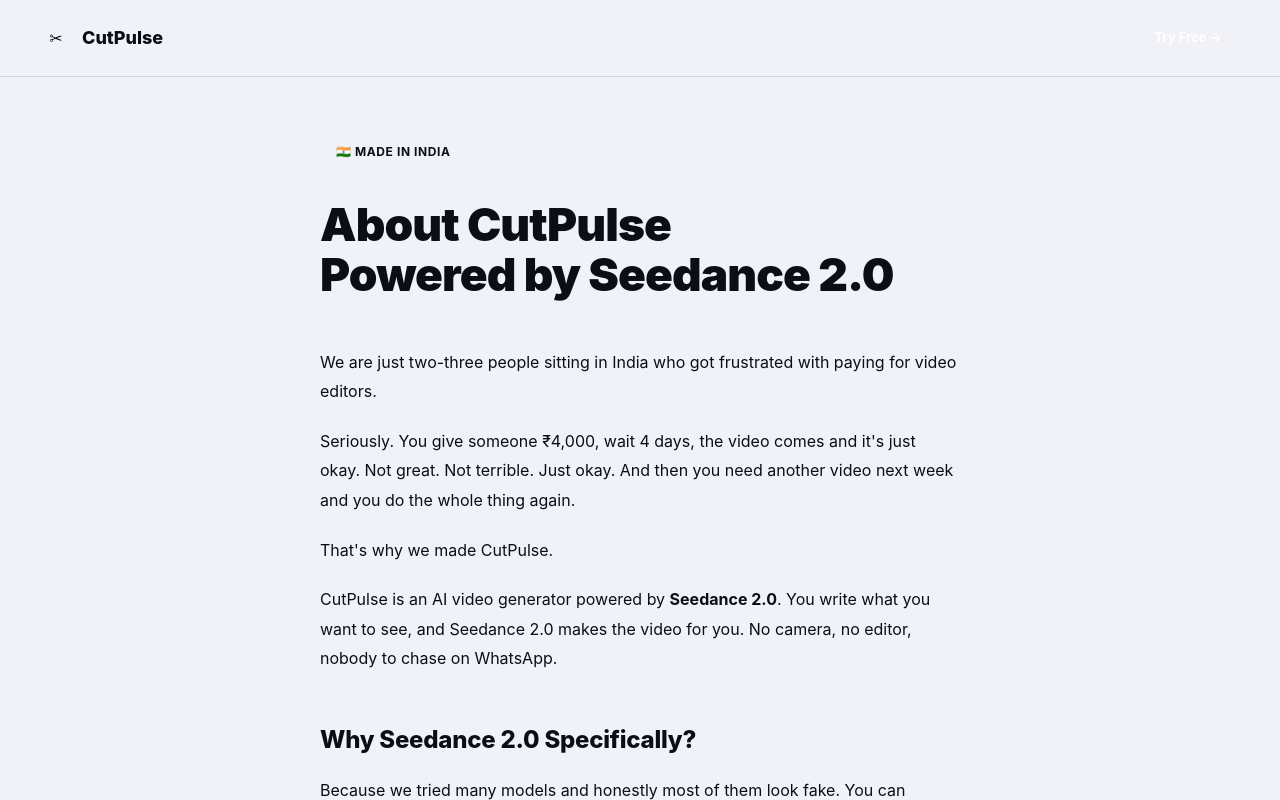
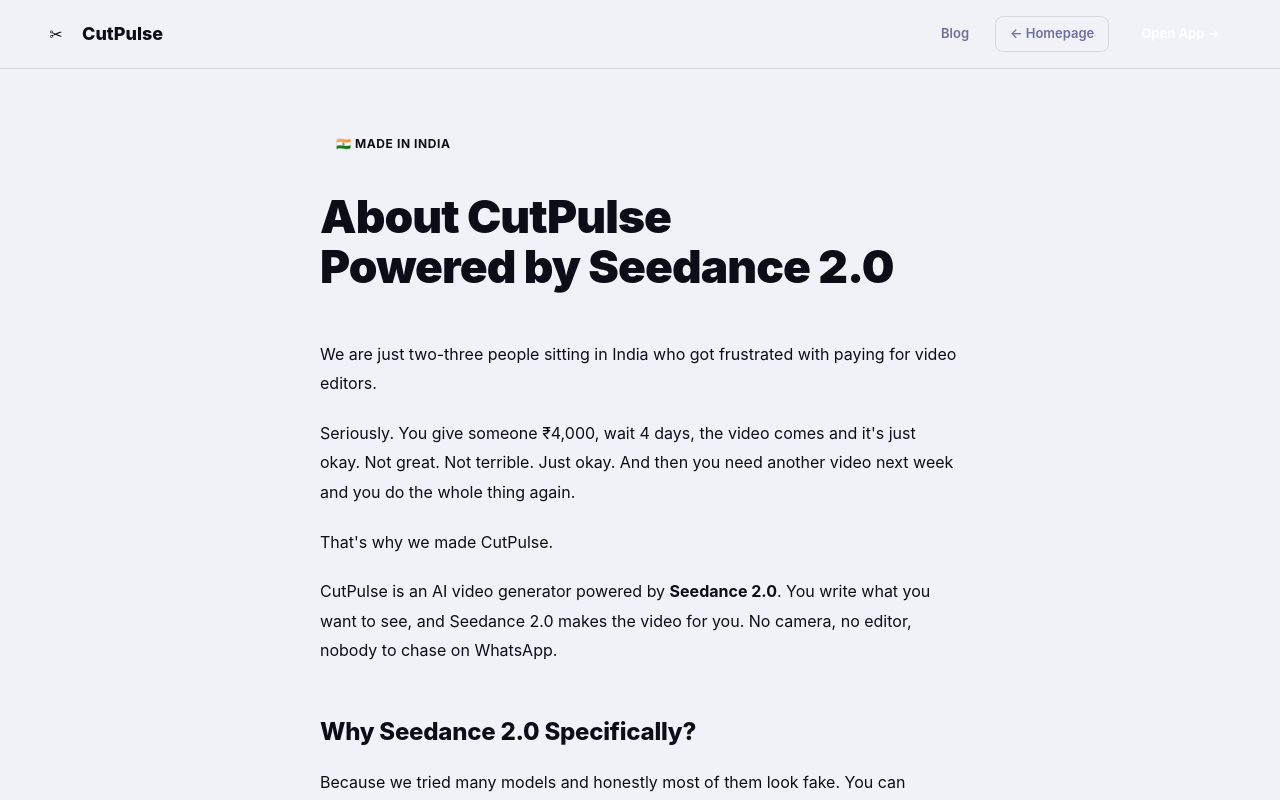
Before and after one commit to tusharandcollege-art/cutpulse, a Next.js app: page /about in a window 1280 px wide. Built offline with nearby package versions, Linux system fonts and the light colour scheme.

Commit message:
fix: about page - add clear Homepage and Open App navigation buttons

```diff
--- a/app/about/page.tsx
+++ b/app/about/page.tsx
@@ -34,11 +34,12 @@
 
             {/* Header */}
             <header style={{
-                padding: '20px 40px',
+                padding: '16px 40px',
                 borderBottom: '1px solid var(--border)',
                 display: 'flex', alignItems: 'center', justifyContent: 'space-between',
                 position: 'sticky', top: 0, zIndex: 10, background: 'var(--bg)',
             }}>
+                {/* Logo */}
                 <Link href="/" style={{ display: 'flex', alignItems: 'center', gap: 10, textDecoration: 'none' }}>
                     <div style={{
                         width: 32, height: 32, borderRadius: 8,
@@ -47,13 +48,28 @@
                     }}>✂</div>
                     <span style={{ fontWeight: 800, fontSize: 18, color: 'var(--text)' }}>CutPulse</span>
                 </Link>
+
+                {/* Nav Links */}
+                <div style={{ display: 'flex', alignItems: 'center', gap: 12 }}>
+                    <Link href="/blog" style={{
+                        fontSize: 13, fontWeight: 600,
+                        color: 'var(--text-muted)', textDecoration: 'none',
+                        padding: '7px 14px', borderRadius: 8,
+                    }}>Blog</Link>
+
+                    <Link href="/" style={{
+                        fontSize: 13, fontWeight: 600,
+                        color: 'var(--text-muted)', textDecoration: 'none',
+                        padding: '7px 14px', borderRadius: 8,
+                        border: '1px solid var(--border)',
+                    }}>← Homepage</Link>
+
                     <Link href="/generate" style={{
-                    padding: '8px 18px', borderRadius: 999,
+                        padding: '8px 20px', borderRadius: 999,
                         background: 'var(--accent)', color: '#fff',
                         fontWeight: 700, fontSize: 13, textDecoration: 'none',
-                }}>
-                    Try Free →
-                </Link>
+                    }}>Open App →</Link>
+                </div>
             </header>
 
             {/* Content */}
@@ -138,20 +154,30 @@
 
                 {/* CTA */}
                 <div style={{
-                    marginTop: 56, padding: '36px 40px', borderRadius: 20, textAlign: 'center',
+                    marginTop: 56, padding: '40px 40px', borderRadius: 20, textAlign: 'center',
                     background: 'linear-gradient(135deg, color-mix(in srgb, var(--accent) 12%, var(--bg-card)), color-mix(in srgb, #7c3aed 8%, var(--bg-card)))',
                     border: '1px solid color-mix(in srgb, var(--accent) 25%, var(--border))',
                 }}>
                     <p style={{ fontSize: 22, fontWeight: 800, marginBottom: 10 }}>Try Seedance 2.0 for free</p>
-                    <p style={{ color: 'var(--text-muted)', marginBottom: 24, fontSize: 14 }}>
-                        No credit card. No complicated setup. Just generate.
+                    <p style={{ color: 'var(--text-muted)', marginBottom: 28, fontSize: 14, lineHeight: 1.6 }}>
+                        No credit card. No complicated setup.<br />Just open the app and start generating.
                     </p>
+                    {/* Two clear buttons */}
+                    <div style={{ display: 'flex', gap: 12, justifyContent: 'center', flexWrap: 'wrap' }}>
                         <Link href="/generate" style={{
-                        display: 'inline-block', padding: '13px 30px', borderRadius: 12,
+                            display: 'inline-block', padding: '14px 32px', borderRadius: 12,
                             background: 'var(--accent)', color: '#fff', fontWeight: 800, fontSize: 15, textDecoration: 'none',
                         }}>
-                        Start Creating →
+                            🎬 Start Generating Videos
                         </Link>
+                        <Link href="/" style={{
+                            display: 'inline-block', padding: '14px 32px', borderRadius: 12,
+                            background: 'transparent', color: 'var(--text)', fontWeight: 700, fontSize: 15,
+                            textDecoration: 'none', border: '1px solid var(--border)',
+                        }}>
+                            ← Go to Homepage
+                        </Link>
+                    </div>
                 </div>
             </article>
 
```
Lines whose indentation alone changed are shown as unchanged.
